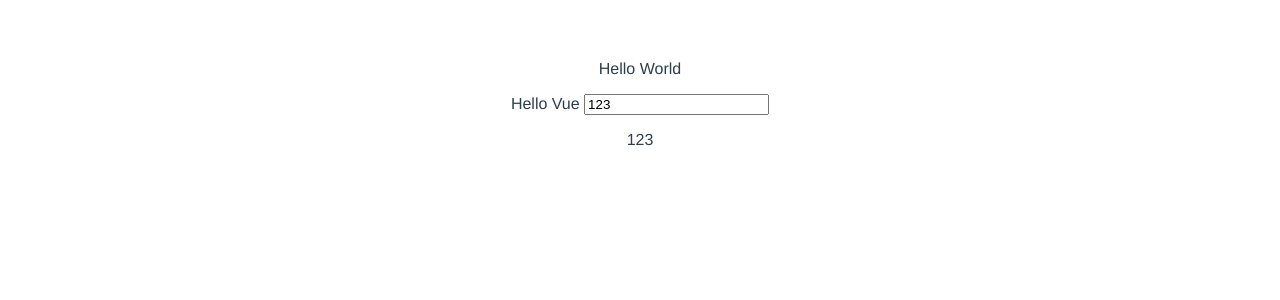
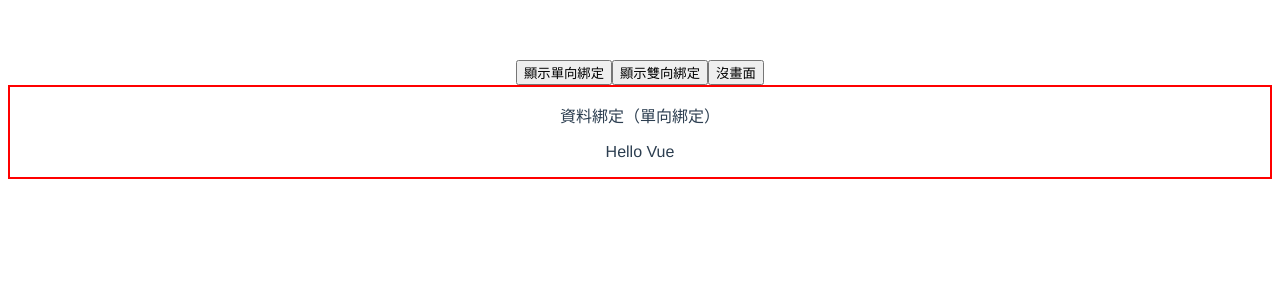
Before and after one commit to dq042000/my-project-03, a Vue app in the folder web/vite/: page / in a window 1280 px wide. Shown: the top 300 px of the page. Built offline with nearby package versions, Linux system fonts and the light colour scheme.

Commit message:
資料單向、雙向綁定

```diff
--- a/web/vite/src/components/componentA.vue
+++ b/web/vite/src/components/componentA.vue
@@ -1,8 +1,37 @@
 <template>
-    <p>Hello World</p>
-    {{ data }}
-    <input type="text" v-model="text" />
-    <p>{{ text }}</p>
+    <!-- v-on 也可以寫成 @ -->
+    <button v-on:click="changeView(1)">顯示單向綁定</button>
+    <button v-on:click="changeView(2)">顯示雙向綁定</button>
+    <button v-on:click="changeView(3)">沒畫面</button>
+    <!-- <button @:click="changeView(1)">顯示單向綁定</button> -->
+    <!-- <button @:click="changeView(2)">顯示雙向綁定</button> -->
+
+    <!-- v-if 和 v-show -->
+    <div class="container-1" v-if="view === 1">
+        <p>資料綁定（單向綁定）</p>
+        <p>{{ data }}</p>
+    </div>
+
+    <div class="container-2" v-else-if="view === 2">
+        <p>資料綁定（雙向綁定）</p>
+        <input type="text" v-model="text" />
+        <p>{{ text }}</p>
+    </div>
+
+    <div v-else>沒畫面</div>
+
+    <!-- <div class="container-1" v-show="view === 1">
+        <p>資料綁定（單向綁定）</p>
+        <p>{{ data }}</p>
+    </div>
+
+    <div class="container-2" v-show="view === 2">
+        <p>資料綁定（雙向綁定）</p>
+        <input type="text" v-model="text" />
+        <p>{{ text }}</p>
+    </div>
+
+    <div v-show="view !== 1 && view !== 2">沒畫面</div> -->
 </template>
 
 <script setup>
@@ -10,6 +39,18 @@ import { ref } from "@vue/reactivity";
 
 const data = "Hello Vue";
 const text = ref("123");
+const view = ref(1);
+const changeView = (index) => {
+    view.value = index;
+};
 </script>
 
-<style></style>
+<style>
+.container-1 {
+    border: 2px red solid;
+}
+
+.container-2 {
+    border: 2px skyblue solid;
+}
+</style>
```
